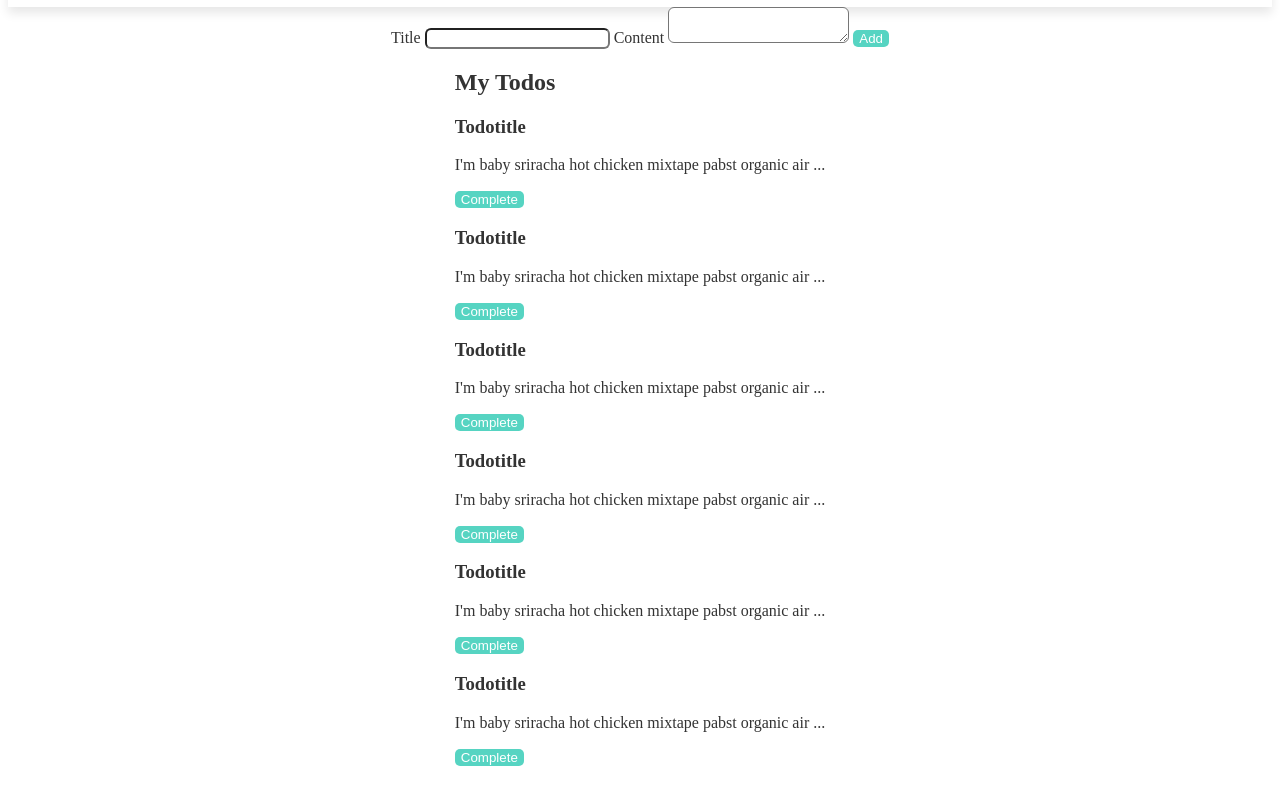
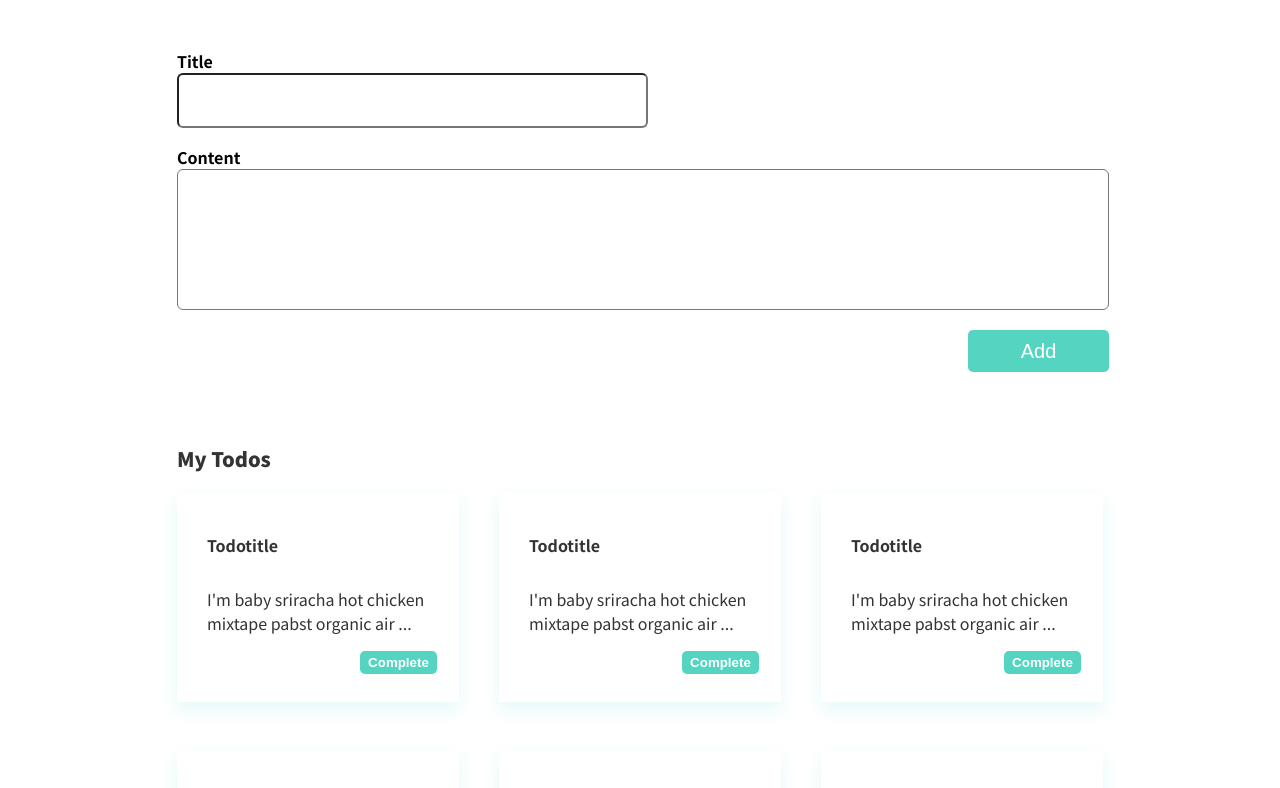
Before and after one commit to Havneby/Oppgave-02, a plain HTML site: page index.html in a window 1280 px wide. Shown: the part 81-869 px from the top of the page. Drawn offline with Linux system fonts and the light colour scheme.

Commit message:
Finished up the HTML and CSS. Everything looks to be in order. Changed CSS to look exactly as intended.

```diff
--- a/css/style.css
+++ b/css/style.css
@@ -1,9 +1,13 @@
+@import url("https://fonts.googleapis.com/css2?family=Noto+Sans+JP:wght@400;500;700;900&display=swap");
 body {
   display: grid;
   grid-template-areas: "header header header" ". main .";
-  grid-template-columns: 0.25fr 1fr 0.25;
+  grid-template-columns: 0.16fr 1fr 0.16fr;
   grid-template-rows: auto;
   color: #333333;
+  margin: 0;
+  font-family: "Noto Sans JP", sans-serif;
+  font-weight: 400;
 }
 
 header {
@@ -11,7 +15,11 @@ header {
   display: flex;
   flex-direction: row;
   justify-content: space-between;
+  align-items: center;
   box-shadow: #00000019 0px 6px 10px;
+  padding: 0 30px;
+  height: 63px;
+  margin-bottom: 67px;
 }
 
 main {
@@ -21,20 +29,110 @@ main {
   align-items: center;
   justify-content: center;
 }
+main section {
+  display: flex;
+  flex-direction: column;
+  align-items: flex-start;
+  width: 926px;
+}
+main section section {
+  width: 100%;
+  margin-bottom: 52px;
+}
+
+#addButton {
+  width: 141px;
+  height: 42px;
+  font-size: 20px;
+}
 
 #addButton, button {
   color: white;
   background: #56D4C2;
   border: none;
   border-radius: 5px;
+  text-align: center;
+  align-self: flex-end;
 }
 
 #addButton:hover, button:hover {
-  background: #5DD3D829;
+  background: #71ecda;
+}
+
+.textInSet {
+  width: 463px;
+  height: 49px;
+  font-size: 30px;
+  margin-bottom: 17px;
+}
+
+textarea {
+  width: 926px;
+  height: 135px;
+  resize: none;
+  font-family: "Noto Sans JP", sans-serif;
+  margin-bottom: 20px;
 }
 
 input, textarea {
   border-radius: 6px;
 }
 
+form {
+  display: flex;
+  flex-direction: column;
+}
+
+h1 {
+  font-size: 20px;
+  font-weight: 900;
+}
+
+h2 {
+  font-size: 16px;
+}
+
+label {
+  color: black;
+}
+
+label, h2 {
+  font-weight: 700;
+}
+
+a {
+  text-decoration: none;
+  color: #333333;
+}
+
+.boxes {
+  display: flex;
+  flex-direction: row;
+  flex-wrap: wrap;
+  max-width: 100%;
+}
+
+article {
+  margin-bottom: 49px;
+  box-shadow: #5DD3D829 0px 8px 16px;
+  padding: 27px 22px 28px 30px;
+  width: 230px;
+  display: flex;
+  flex-direction: column;
+}
+
+.rightMargin {
+  margin-right: 40px;
+}
+
+button {
+  width: 77px;
+  height: 23px;
+  font-weight: 700;
+}
+
+.fontMedium {
+  font-weight: 500;
+}
+
 /*# sourceMappingURL=style.css.map */
--- a/index.html
+++ b/index.html
@@ -9,23 +9,32 @@
     <body>
         <header>
             <h1><a href="index.html">HIOF</a></h1>
-            <h2>User user</h2>
+            <h1 class="fontMedium">User user</h1>
         </header>
         <main>
             <section>
+                <section>
                     <form>
                         <label for="title">Title</label>
-                    <input type="text" name="title">
+                        <input type="text" name="title" class="textInSet">
                         <label for="content">Content</label>
                         <textarea name="content"></textarea>
                         <input type="submit" value="Add" id="addButton">
                     </form>
                 </section>
                 <section>
-                <h2>My Todos</h2>
-                <section>
-                    <article>
-                        <h3>Todotitle</h3>
+                    <h1>My Todos</h1>
+                    <section class="boxes">
+                        <article class="rightMargin">
+                            <h2>Todotitle</h2>
+                            <p>
+                                I'm baby sriracha hot chicken mixtape pabst organic air ...
+                            </p>
+                            <button>Complete</button>
+                        </article>
+
+                        <article class="rightMargin">
+                            <h2>Todotitle</h2>
                             <p>
                                 I'm baby sriracha hot chicken mixtape pabst organic air ...
                             </p>
@@ -33,7 +42,23 @@
                         </article>
 
                         <article>
-                        <h3>Todotitle</h3>
+                            <h2>Todotitle</h2>
+                            <p>
+                                I'm baby sriracha hot chicken mixtape pabst organic air ...
+                            </p>
+                            <button>Complete</button>
+                        </article>
+
+                        <article class="rightMargin">
+                            <h2>Todotitle</h2>
+                            <p>
+                                I'm baby sriracha hot chicken mixtape pabst organic air ...
+                            </p>
+                            <button>Complete</button>
+                        </article>
+
+                        <article class="rightMargin">
+                            <h2>Todotitle</h2>
                             <p>
                                 I'm baby sriracha hot chicken mixtape pabst organic air ...
                             </p>
@@ -41,31 +66,7 @@
                         </article>
 
                         <article>
-                        <h3>Todotitle</h3>
-                        <p>
-                            I'm baby sriracha hot chicken mixtape pabst organic air ...
-                        </p>
-                        <button>Complete</button>
-                    </article>
-
-                    <article>
-                        <h3>Todotitle</h3>
-                        <p>
-                            I'm baby sriracha hot chicken mixtape pabst organic air ...
-                        </p>
-                        <button>Complete</button>
-                    </article>
-
-                    <article>
-                        <h3>Todotitle</h3>
-                        <p>
-                            I'm baby sriracha hot chicken mixtape pabst organic air ...
-                        </p>
-                        <button>Complete</button>
-                    </article>
-
-                    <article>
-                        <h3>Todotitle</h3>
+                            <h2>Todotitle</h2>
                             <p>
                                 I'm baby sriracha hot chicken mixtape pabst organic air ...
                             </p>
@@ -73,7 +74,7 @@
                         </article>
                     </section>
                 </section>
-
+            </section>
         </main>
     </body>
 </html>
```
Lines whose indentation alone changed are shown as unchanged.
